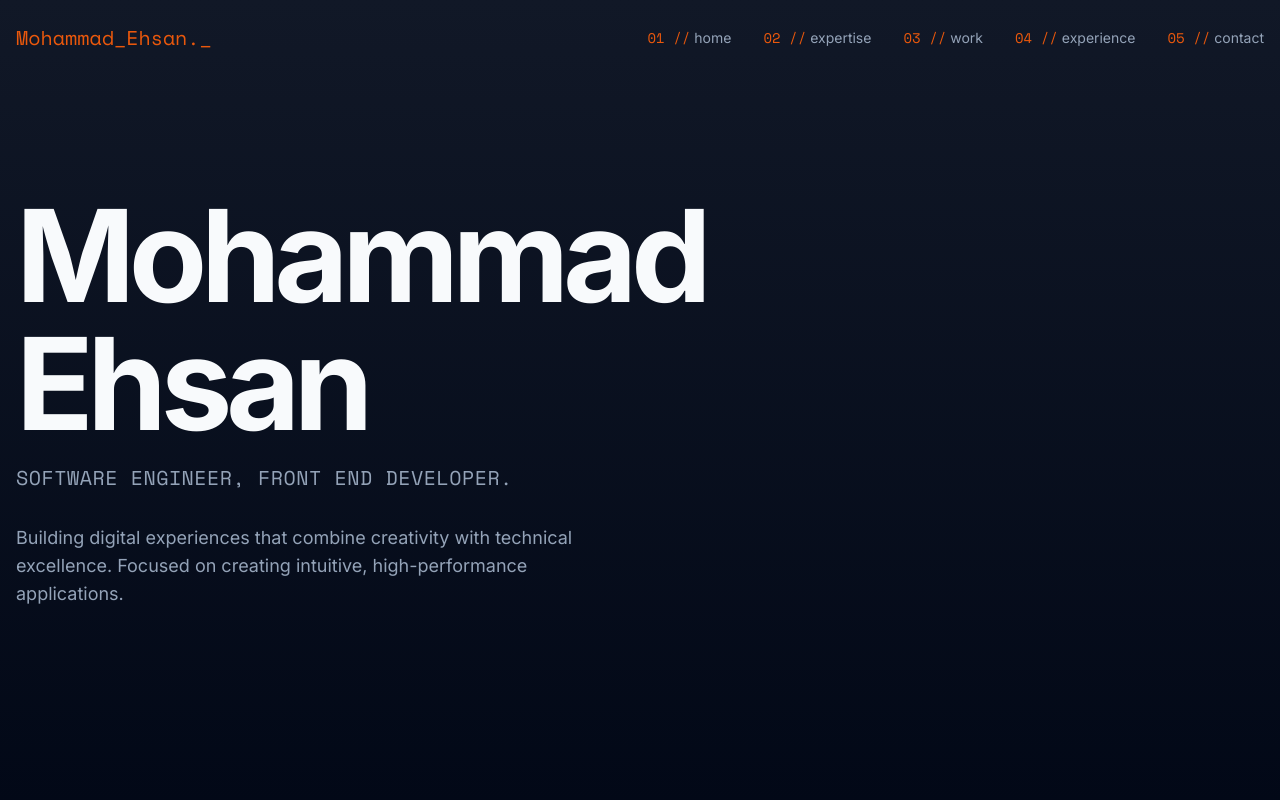
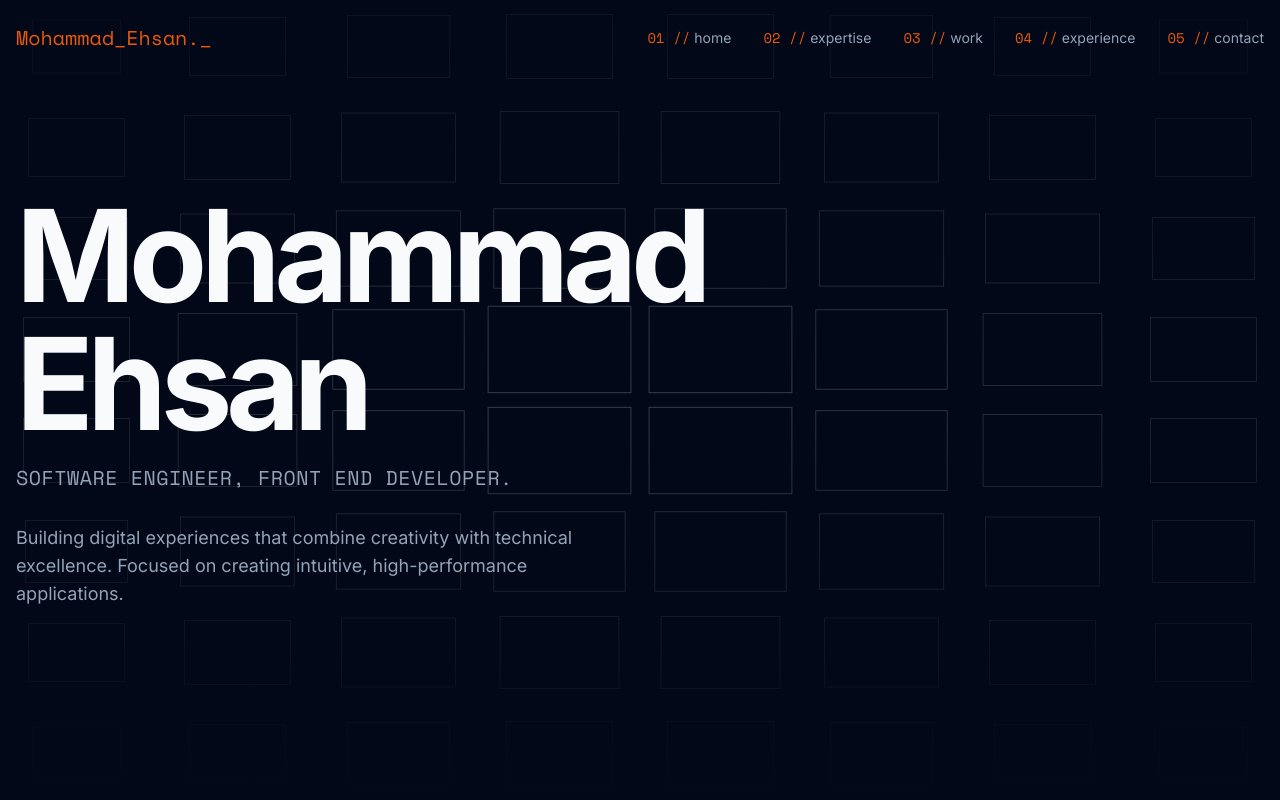
Before and after one commit to itsEhsan16/Mohammad_Ehsan_Portfolio, a Next.js app: page / in a window 1280 px wide. Shown: the top 800 px of the page. Built offline with nearby package versions, Linux system fonts and the light colour scheme.

Commit message:
Add interactive grid background and update dependencies

```diff
--- a/app/layout.tsx
+++ b/app/layout.tsx
@@ -27,6 +27,7 @@ export default function RootLayout({
     <html lang="en" suppressHydrationWarning>
       <body
         className={`${inter.variable} ${spaceMono.variable} font-sans bg-background`}
+        suppressHydrationWarning
       >
         <ThemeProvider
           attribute="class"
--- a/components/experience.tsx
+++ b/components/experience.tsx
@@ -1,17 +1,19 @@
-"use client"
+"use client";
 
-import { useState, useEffect } from "react"
-import { motion } from "framer-motion"
-import { Badge } from "@/components/ui/badge"
-import { SectionTitle } from "./section-title"
-import { useThree } from "@/contexts/three-context"
-import dynamic from "next/dynamic"
+import { motion } from "framer-motion";
+import { Badge } from "@/components/ui/badge";
+import { SectionTitle } from "./section-title";
+import { useThree } from "@/contexts/three-context";
+import dynamic from "next/dynamic";
 
 // Dynamically import Three.js components with no SSR
 const ThreeSectionIndicator = dynamic(
-  () => import("./three-section-indicator").then((mod) => mod.ThreeSectionIndicator),
-  { ssr: false },
-)
+  () =>
+    import("./three-section-indicator").then(
+      (mod) => mod.ThreeSectionIndicator
+    ),
+  { ssr: false }
+);
 
 const experiences = [
   {
@@ -46,15 +48,10 @@ const experiences = [
   //     "Assisted in the development of responsive websites and web applications. Gained experience in frontend technologies and agile development methodologies.",
   //   technologies: ["HTML/CSS", "JavaScript", "jQuery", "PHP", "MySQL"],
   // },
-]
+];
 
 export function Experience() {
-  const { isThreeEnabled } = useThree()
-  const [isMounted, setIsMounted] = useState(false)
-
-  useEffect(() => {
-    setIsMounted(true)
-  }, [])
+  const { isThreeEnabled } = useThree();
 
   return (
     <section id="experience" className="py-20 bg-background">
@@ -66,13 +63,14 @@ export function Experience() {
           viewport={{ once: true }}
           className="mb-12"
         >
-          {isMounted && isThreeEnabled ? (
+          {isThreeEnabled ? (
             <ThreeSectionIndicator title="Experience" number="04" />
           ) : (
             <SectionTitle title="Experience" number="04" />
           )}
           <p className="text-muted-foreground max-w-2xl">
-            My professional journey and the companies I've had the privilege to work with.
+            My professional journey and the companies I've had the privilege to
+            work with.
           </p>
         </motion.div>
 
@@ -93,7 +91,9 @@ export function Experience() {
                   <p className="text-muted-foreground">{exp.period}</p>
                 </div>
                 <div className="md:w-2/3">
-                  <p className="text-muted-foreground mb-4">{exp.description}</p>
+                  <p className="text-muted-foreground mb-4">
+                    {exp.description}
+                  </p>
                   <div className="flex flex-wrap gap-2">
                     {exp.technologies.map((tech, techIndex) => (
                       <Badge key={techIndex} variant="outline">
@@ -111,5 +111,5 @@ export function Experience() {
         </div>
       </div>
     </section>
-  )
+  );
 }
--- /dev/null
+++ b/components/grid-background.tsx
@@ -0,0 +1,69 @@
+"use client";
+
+import { motion, useMotionValue, useTransform } from "framer-motion";
+import { useEffect } from "react";
+import dynamic from "next/dynamic";
+
+interface GridBackgroundProps {
+  className?: string;
+}
+
+function GridBackgroundComponent({ className = "" }: GridBackgroundProps) {
+  const mouseX = useMotionValue(0.5);
+  const mouseY = useMotionValue(0.5);
+
+  useEffect(() => {
+    const handleMouseMove = (e: MouseEvent) => {
+      const rect = document
+        .getElementById("grid-container")
+        ?.getBoundingClientRect();
+      if (!rect) return;
+
+      const xPos = (e.clientX - rect.left) / rect.width;
+      const yPos = (e.clientY - rect.top) / rect.height;
+
+      mouseX.set(xPos);
+      mouseY.set(yPos);
+    };
+
+    window.addEventListener("mousemove", handleMouseMove);
+    return () => window.removeEventListener("mousemove", handleMouseMove);
+  }, [mouseX, mouseY]);
+
+  return (
+    <div id="grid-container" className={`w-full h-full ${className}`}>
+      <div className="w-full h-full grid grid-cols-8 grid-rows-8 gap-2">
+        {Array.from({ length: 64 }).map((_, i) => {
+          const row = Math.floor(i / 8);
+          const col = i % 8;
+
+          return (
+            <motion.div
+              key={i}
+              className="border border-white/50 w-full h-full"
+              style={{
+                scale: useTransform([mouseX, mouseY], (latest: number[]) => {
+                  const deltaX = latest[0] - col / 7;
+                  const deltaY = latest[1] - row / 7;
+                  const dist = Math.sqrt(deltaX * deltaX + deltaY * deltaY);
+                  return 1 - dist * 0.6;
+                }),
+                opacity: useTransform([mouseX, mouseY], (latest: number[]) => {
+                  const deltaX = latest[0] - col / 7;
+                  const deltaY = latest[1] - row / 7;
+                  const dist = Math.sqrt(deltaX * deltaX + deltaY * deltaY);
+                  return 1 - dist * 0.8;
+                }),
+              }}
+            />
+          );
+        })}
+      </div>
+    </div>
+  );
+}
+
+// Wrap with dynamic to disable SSR
+export default dynamic(() => Promise.resolve(GridBackgroundComponent), {
+  ssr: false,
+});
--- a/components/hero.tsx
+++ b/components/hero.tsx
@@ -1,35 +1,25 @@
-"use client"
+"use client";
 
-import { useState, useEffect } from "react"
-import { motion } from "framer-motion"
-import dynamic from "next/dynamic"
-import { useThree } from "@/contexts/three-context"
-
-// Dynamically import Three.js components with no SSR
-const ThreeScene = dynamic(() => import("./three-scene").then((mod) => mod.ThreeScene), { ssr: false })
-const ScrollIndicator = dynamic(() => import("./scroll-indicator").then((mod) => mod.ScrollIndicator), { ssr: false })
+import { motion } from "framer-motion";
+import { useEffect, useState } from "react";
+import GridBackground from "./grid-background";
 
 export function Hero() {
-  const { isThreeEnabled } = useThree()
-  const [isMounted, setIsMounted] = useState(false)
+  const [mounted, setMounted] = useState(false);
 
   useEffect(() => {
-    setIsMounted(true)
-  }, [])
+    setMounted(true);
+  }, []);
 
   return (
-    <section id="home" className="relative h-screen flex items-center">
+    <section id="home" className="relative h-screen w-full overflow-hidden">
+      {/* Interactive grid background */}
+      {mounted && <GridBackground className="absolute inset-0" />}
+
       {/* Fallback background that's always shown */}
-      <div className="absolute inset-0 bg-gradient-to-b from-gray-900 to-background -z-10" />
+      <div className="absolute inset-0 bg-gradient-to-b from-background/80 via-background/50 to-background" />
 
-      {/* Only render Three.js components if enabled and on client */}
-      {isMounted && isThreeEnabled && (
-        <>
-          <ThreeScene />
-          <ScrollIndicator />
-        </>
-      )}
-
+      <div className="absolute inset-0 flex items-center">
         <div className="container mx-auto px-4">
           <motion.div
             initial={{ opacity: 0, y: 20 }}
@@ -37,16 +27,20 @@ export function Hero() {
             transition={{ duration: 0.8 }}
             className="max-w-4xl"
           >
-          <h1 className="text-5xl md:text-7xl lg:text-9xl font-bold tracking-tighter mb-4">Mohammad Ehsan</h1>
+            <h1 className="text-5xl md:text-7xl lg:text-9xl font-bold tracking-tighter mb-4">
+              Mohammad Ehsan
+            </h1>
             <h2 className="text-lg md:text-xl font-mono text-muted-foreground tracking-wide mb-8">
               SOFTWARE ENGINEER, FRONT END DEVELOPER.
             </h2>
             <p className="text-lg text-muted-foreground max-w-xl">
-            Building digital experiences that combine creativity with technical excellence. Focused on creating
-            intuitive, high-performance applications.
+              Building digital experiences that combine creativity with
+              technical excellence. Focused on creating intuitive,
+              high-performance applications.
             </p>
           </motion.div>
         </div>
+      </div>
     </section>
-  )
+  );
 }
```
Also changed, not shown: package.json (+9 -8 lines), 2 other files (tests, documents, lock files or other folders). Lines whose indentation alone changed are shown as unchanged.
